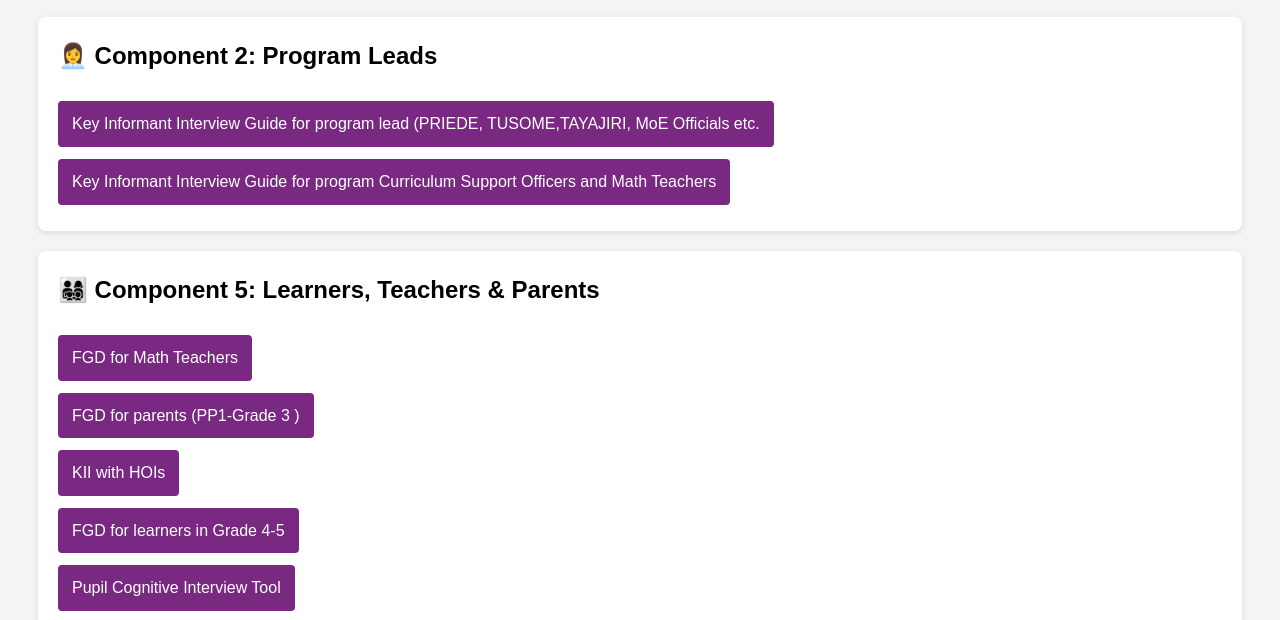
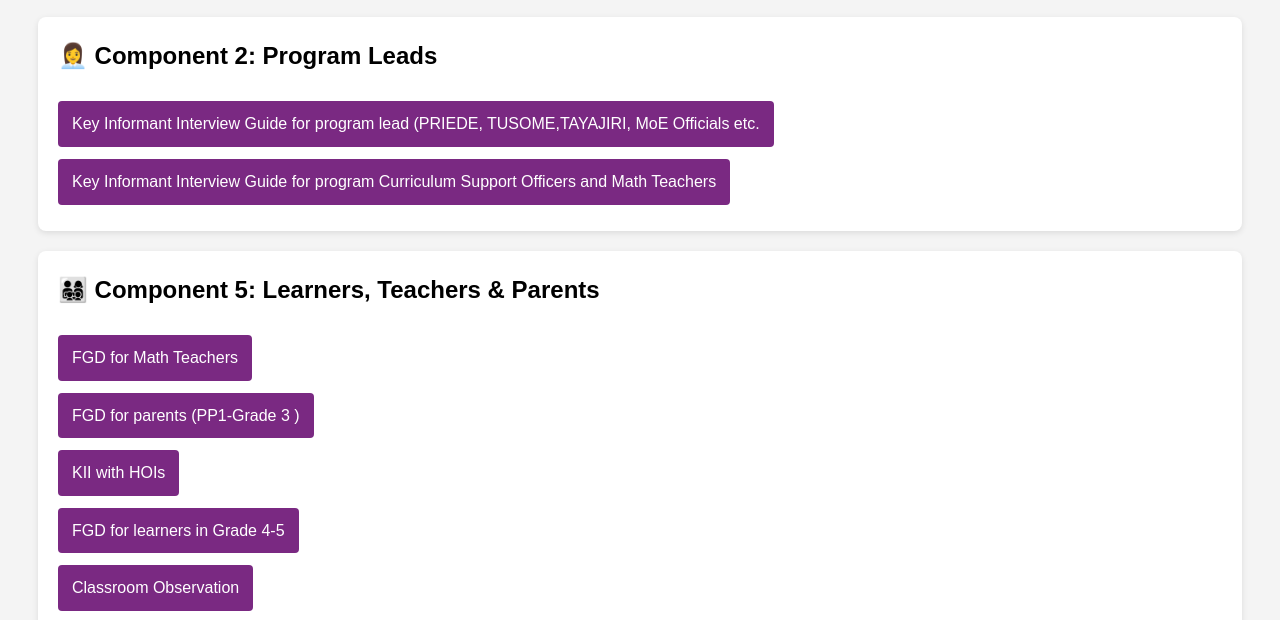
Before and after one commit to passies95/zizi, a plain HTML site: page index.html in a window 1280 px wide. Shown: the part 172-792 px from the top of the page. Drawn offline with Linux system fonts and the light colour scheme.

Commit message:
Update index.html

```diff
--- a/index.html
+++ b/index.html
@@ -78,6 +78,7 @@
     <a href="https://ee.kobotoolbox.org/x/hhyIWFcc" class="form-link">FGD for parents (PP1-Grade 3 )</a><br>
     <a href="https://ee.kobotoolbox.org/x/2A2lxFbI" class="form-link">KII with HOIs</a><br>
     <a href="https://ee.kobotoolbox.org/x/zsuwyxgT" class="form-link">FGD for learners in Grade 4-5</a><br>
+    <a href="https://ee.kobotoolbox.org/x/a1v8BuTq" class="form-link">Classroom Observation</a><br>
     <a href="https://ee.kobotoolbox.org/x/0iZfhsPT " class="form-link">Pupil Cognitive Interview Tool</a><br>
     <a href="https://ee.kobotoolbox.org/x/CvfGtKYm" class="form-link">Teacher Knowledge tool</a><br>
   </div>
```
